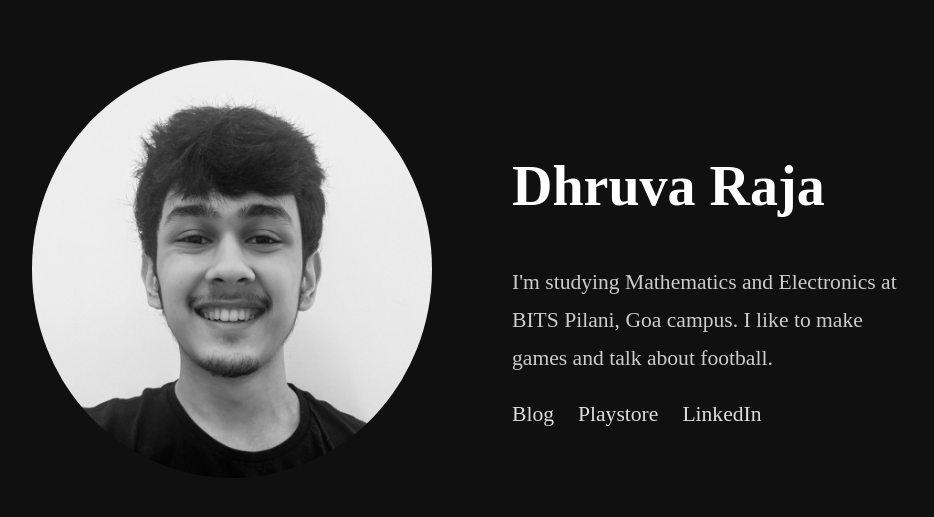
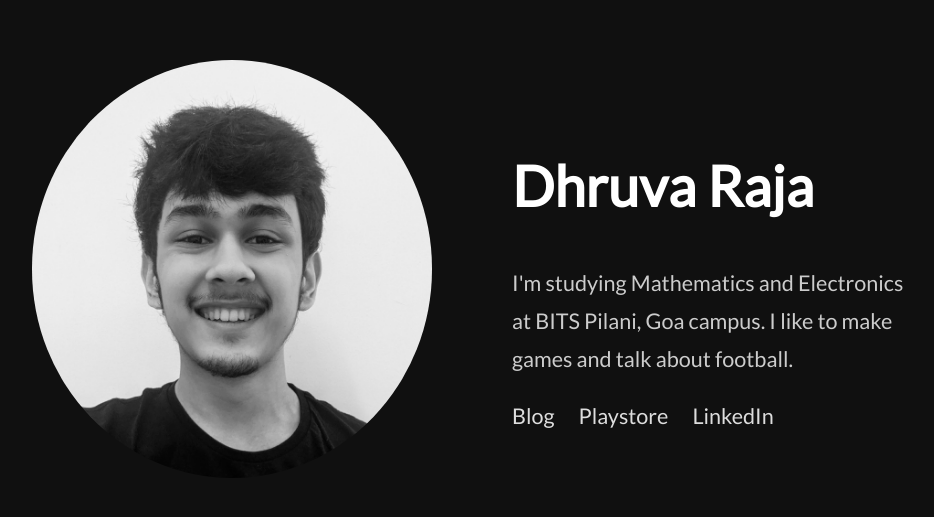
Before and after one commit to didster42/old_website, a plain HTML site: page index.html in a window 1280 px wide. Shown: the part 131-648 px from the top of the page, without its empty margins (208-1142 px from the left). Drawn offline with Linux system fonts and the light colour scheme.

Commit message:
fixing font issue

```diff
--- a/style.css
+++ b/style.css
@@ -1,6 +1,6 @@
 body{
 	margin: 0;
-	font-family: 'Lato-Regular';
+	font-family: 'Lato', sans-serif;
 }
 
 .home{
```
